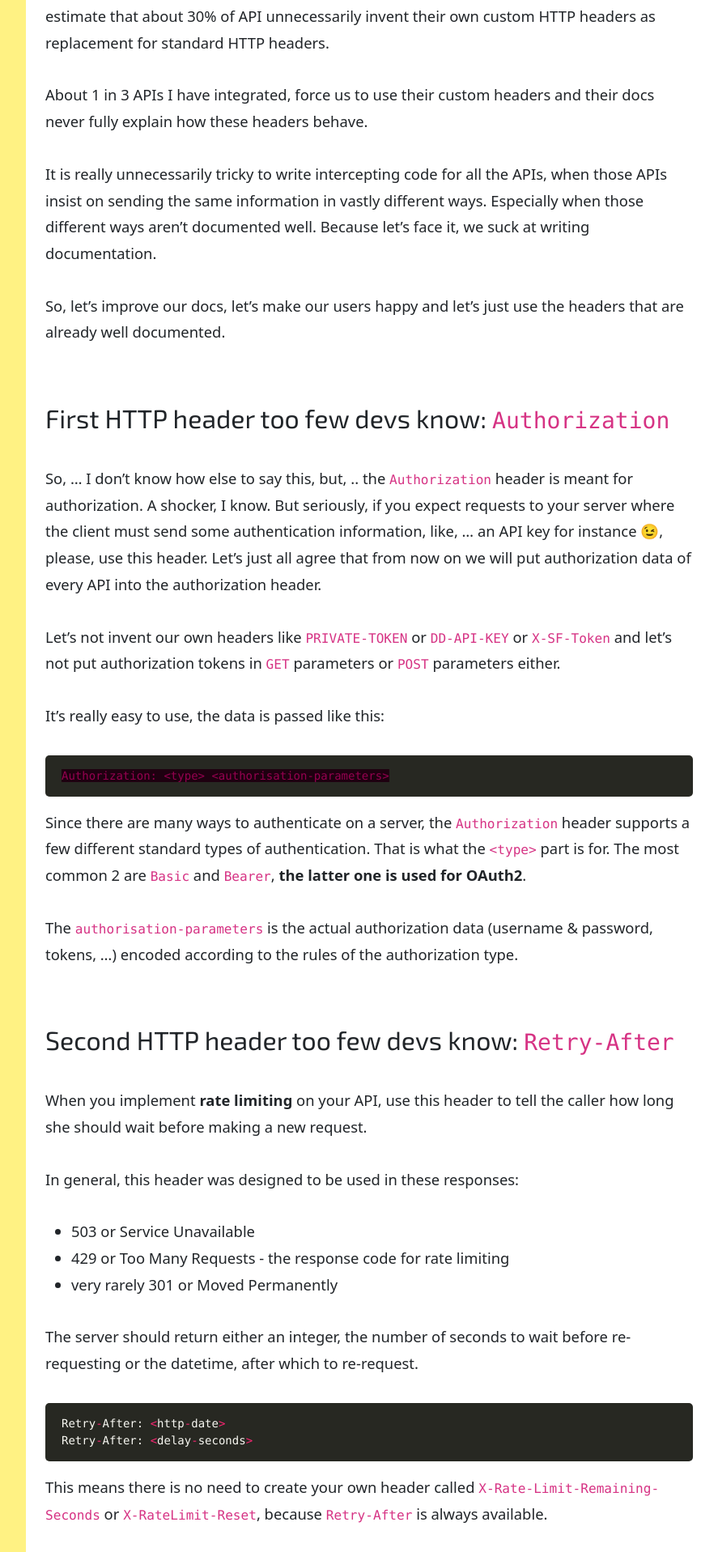
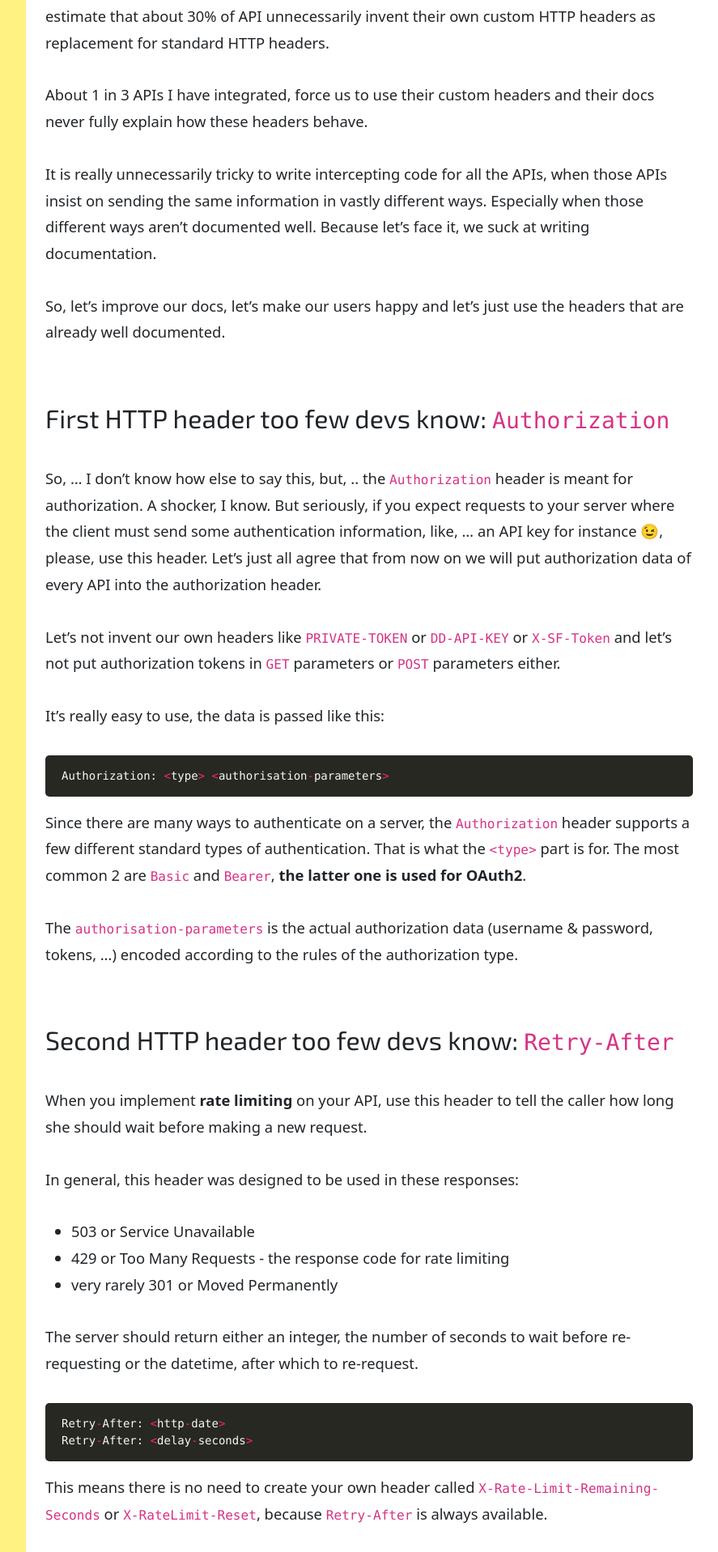
Before and after one commit to inesp/inesp.github.io, a Jekyll site: the page built from _posts/2021-12-29-lets-talk-about-http-headers.md, in a window 1280 px wide. Shown: the part 2159-4076 px from the top of the page at 81% size, without its empty margins (288-1175 px from the left). Built offline with Jekyll 4.4.1, drawn with Linux system fonts in a browser that asks for light colours; nearby versions of some CDN libraries; some web fonts are replaced.

Commit message:
Fix err color, it's not legible
But then also just change the code lang,
because that line isn't even an error.

````diff
--- a/_posts/2021-12-29-lets-talk-about-http-headers.md
+++ b/_posts/2021-12-29-lets-talk-about-http-headers.md
@@ -66,7 +66,7 @@ Let's not invent our own headers like `PRIVATE-TOKEN` or `DD-API-KEY` or `X-SF-T
 
 It's really easy to use, the data is passed like this:
 
-```http
+```
 Authorization: <type> <authorisation-parameters>
 ```
 
--- a/assets/monokai.css
+++ b/assets/monokai.css
@@ -1,7 +1,7 @@
 .highlight pre { background-color: #272822; color: #f8f8f2 }
 .highlight .hll { background-color: #272822; }
 .highlight .c { color: #75715e } /* Comment */
-.highlight .err { color: #960050; background-color: #1e0010 } /* Error */
+.highlight .err { color: #ff9ed1; } /* Error */
 .highlight .k { color: #66d9ef } /* Keyword */
 .highlight .l { color: #ae81ff } /* Literal */
 .highlight .n { color: #f8f8f2 } /* Name */
````
